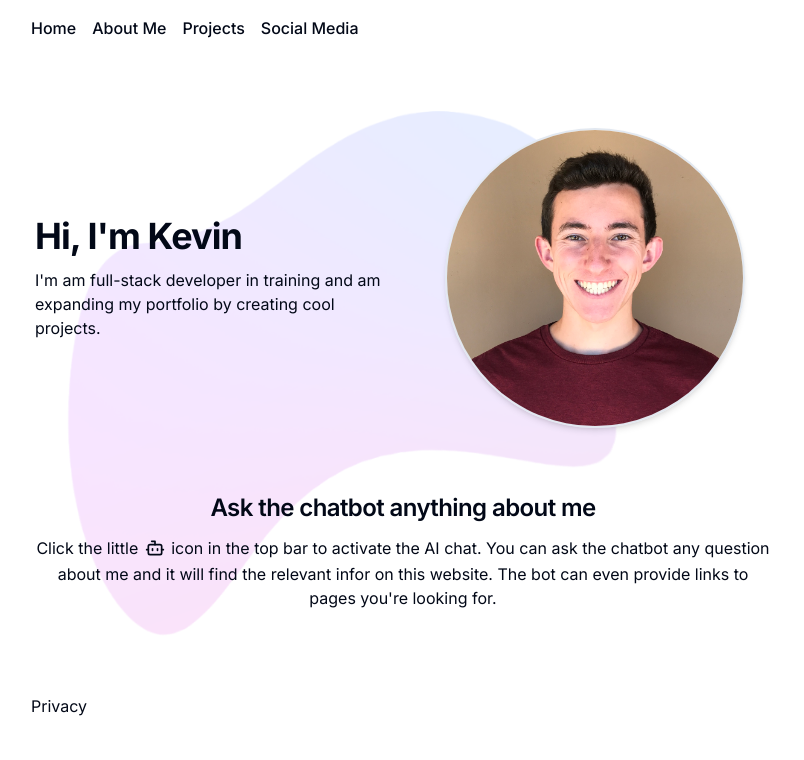
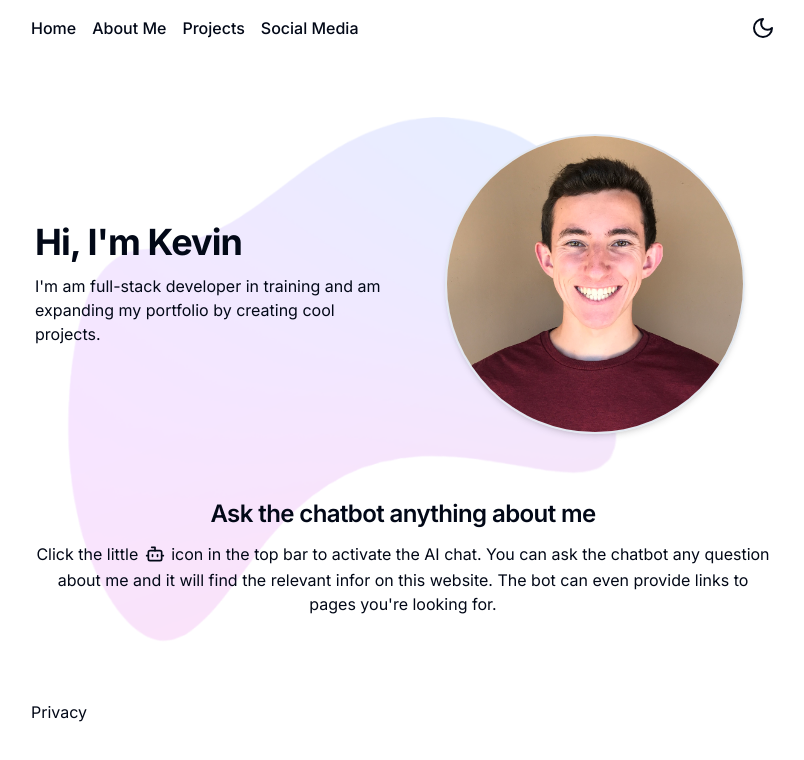
Before and after one commit to kbrenn02/portfolio-website, a Next.js app in the folder portfolio-website/: page / in a window 1280 px wide. Shown: the top 760 px of the page, without its empty margins (237-1041 px from the left). Built offline with nearby package versions, Linux system fonts and the light colour scheme.

Commit message:
Built the button to toggle between light and dark

```diff
--- a/portfolio-website/src/components/Navbar.tsx
+++ b/portfolio-website/src/components/Navbar.tsx
@@ -1,9 +1,11 @@
 import Link from "next/link"
+import ThemeToggle from "./ThemeToggle"
 
 export default function Navbar() {
     // header itself
     return <header className="sticky top-0 bg-background">
         {/* content of the header, which is centered and that wrap*/}
+        {/* With the 'justify between' it means if you have 2 elements, it will put the first element to the left and second to the right */}
         <div className="max-w-3xl mx-auto flex flex-wrap justify-between gap-3 px-3 py-4">
             <nav className="space-x-4 font-medium">
                 {/* recommend single page if using free OpenAI account */}
@@ -12,6 +14,9 @@
                 <Link href="/projects">Projects</Link>
                 <Link href="/social">Social Media</Link>
             </nav>
+            <div>
+                <ThemeToggle />
+            </div>
         </div>
     </header>
 }
--- a/portfolio-website/src/components/ThemeToggle.tsx
+++ b/portfolio-website/src/components/ThemeToggle.tsx
@@ -1 +1,22 @@
 'use client';
+// Need to make this a use client because we need to use state to capture the client's button client
+// useTheme is similar to useState and this could be done with useState, but using theme is easier
+
+import React from 'react';
+import { Moon, Sun } from 'lucide-react'
+import { useTheme } from 'next-themes';
+
+
+const ThemeToggle = () => {
+
+    const {theme, setTheme} = useTheme();
+
+    return <button
+    onClick={() => setTheme(theme === 'dark' ? 'light' : 'dark')}>
+
+        <Sun size={24} className='absolute transition-all rotate-90 scale-0 dark:rotate-0 dark:scale-100' />
+        <Moon size={24} className='transition-all rotate-0 scale-100 dark:-rotate-90 dark:scale-0' />
+    </button>
+}
+
+export default ThemeToggle
```
